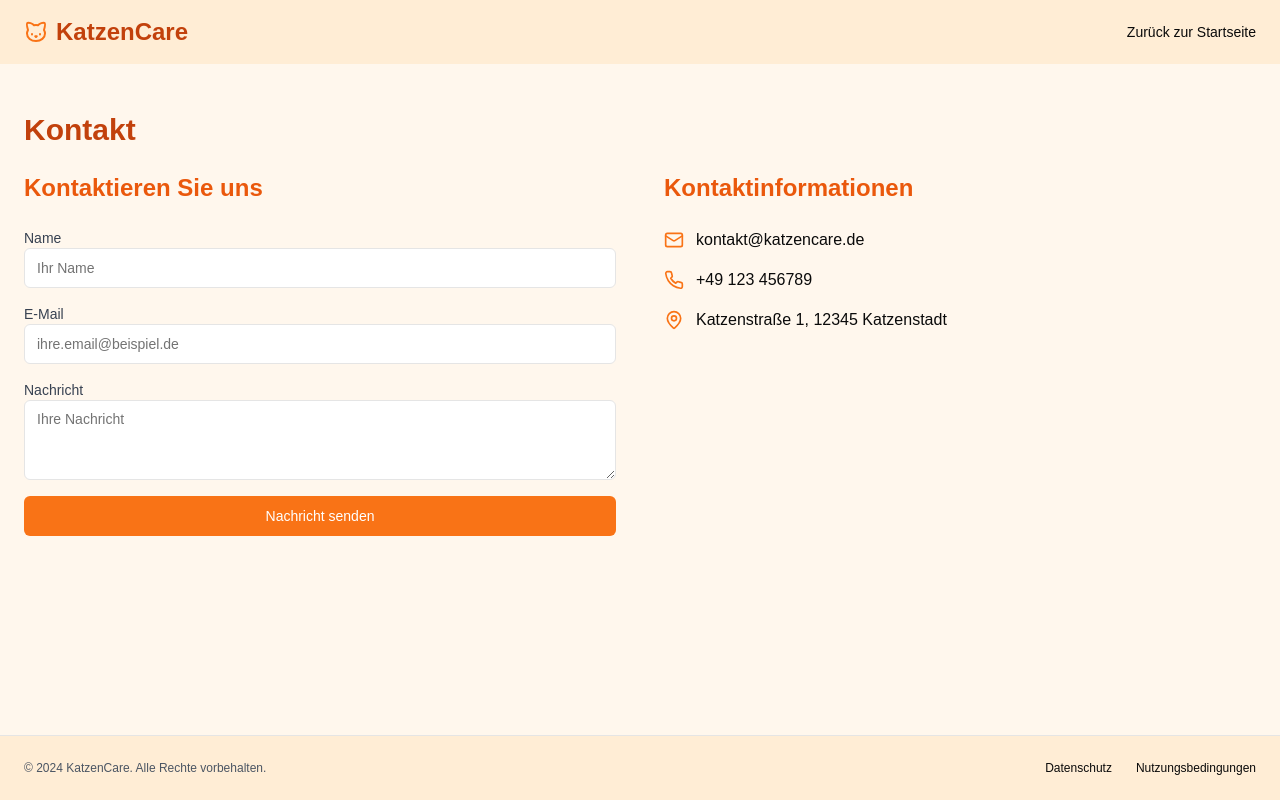
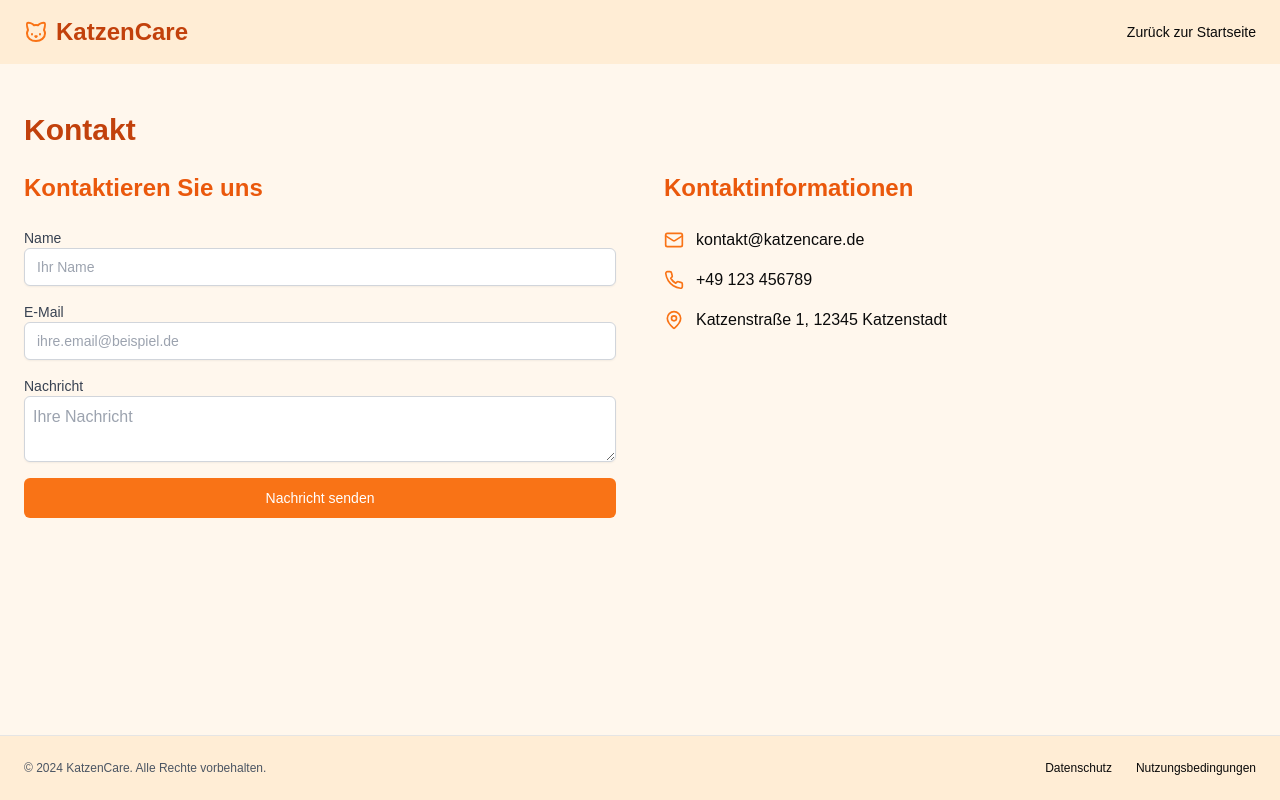
Before and after one commit to dratonin/KatzenCare, a Next.js app: page /contact in a window 1280 px wide. Built offline with nearby package versions, Linux system fonts and the light colour scheme.

Commit message:
Fixed Bug in Commit.tsx, added new components.

```diff
--- /dev/null
+++ b/components/ui/input.tsx
@@ -0,0 +1,24 @@
+
+import React from 'react';
+
+
+
+export const Input = ({ id, type = "text", placeholder }: { id: string, type?: string, placeholder: string }) => {
+
+  return (
+
+    <input
+
+      id={id}
+
+      type={type}
+
+      placeholder={placeholder}
+
+      className="block w-full px-3 py-2 border border-gray-300 rounded-md shadow-sm focus:outline-none focus:ring-orange-500 focus:border-orange-500 sm:text-sm"
+
+    />
+
+  );
+
+};
--- /dev/null
+++ b/components/ui/textarea.tsx
@@ -0,0 +1,32 @@
+
+import React from 'react';
+
+
+
+export const Textarea = React.forwardRef<
+
+  HTMLTextAreaElement,
+
+  React.TextareaHTMLAttributes<HTMLTextAreaElement>
+
+>((props, ref) => {
+
+  return (
+
+    <textarea
+
+      ref={ref}
+
+      className="block w-full p-2 border border-gray-300 rounded-md shadow-sm focus:ring focus:ring-opacity-50"
+
+      {...props}
+
+    />
+
+  );
+
+});
+
+
+
+Textarea.displayName = 'Textarea';
```
